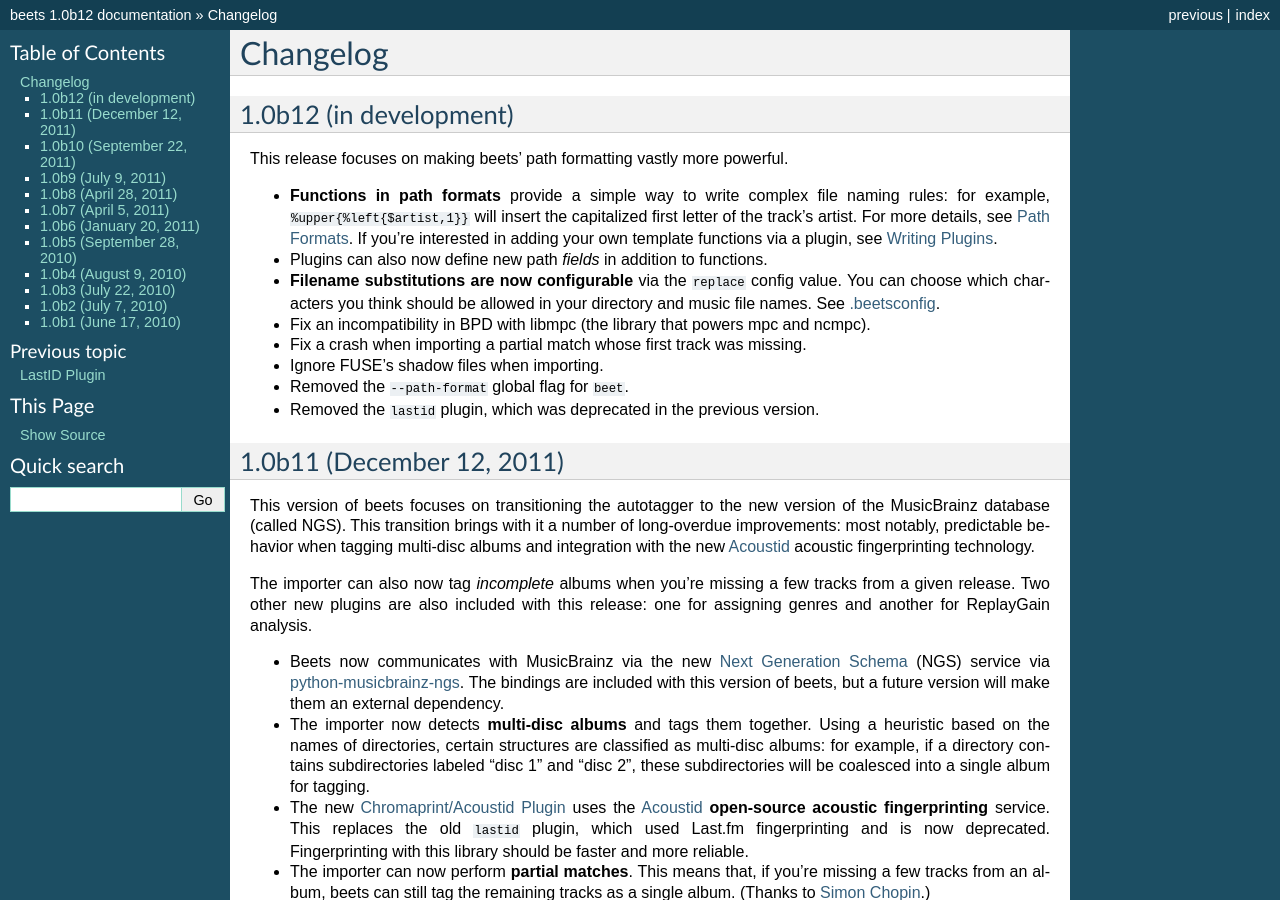
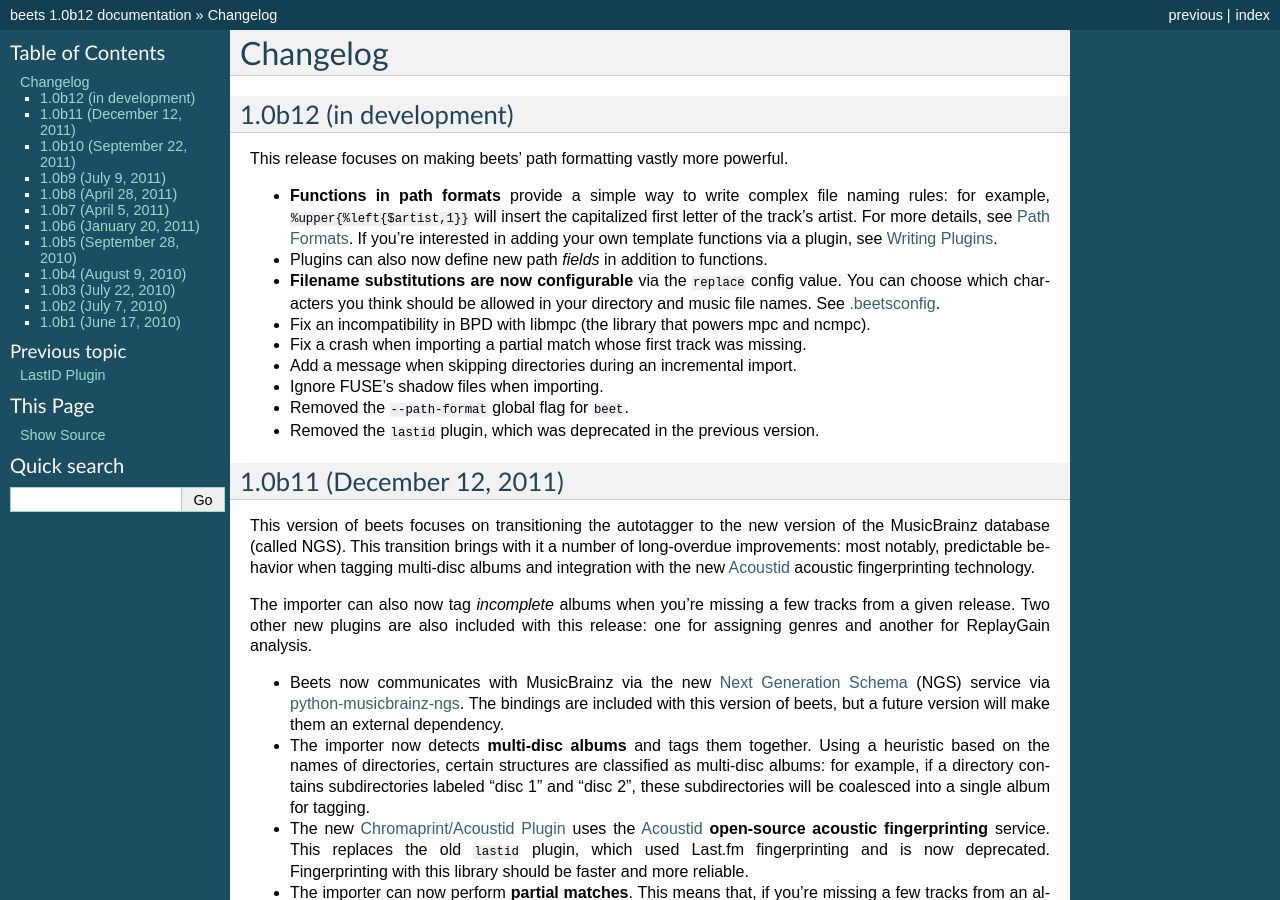
Before and after one commit to google-code-export/beets, a Sphinx documentation site: the page built from docs/changelog.rst, in a window 1280 px wide and 900 px high. Built offline with Sphinx 7.4.7, drawn with Linux system fonts in a browser that asks for light colours.

Commit message:
changelog note about incremental import message

```diff
--- a/docs/changelog.rst
+++ b/docs/changelog.rst
@@ -18,6 +18,7 @@
 * Fix an incompatibility in BPD with libmpc (the library that powers mpc and
   ncmpc).
 * Fix a crash when importing a partial match whose first track was missing.
+* Add a message when skipping directories during an incremental import.
 * Ignore FUSE's shadow files when importing.
 * Removed the ``--path-format`` global flag for ``beet``.
 * Removed the ``lastid`` plugin, which was deprecated in the previous version.
```
